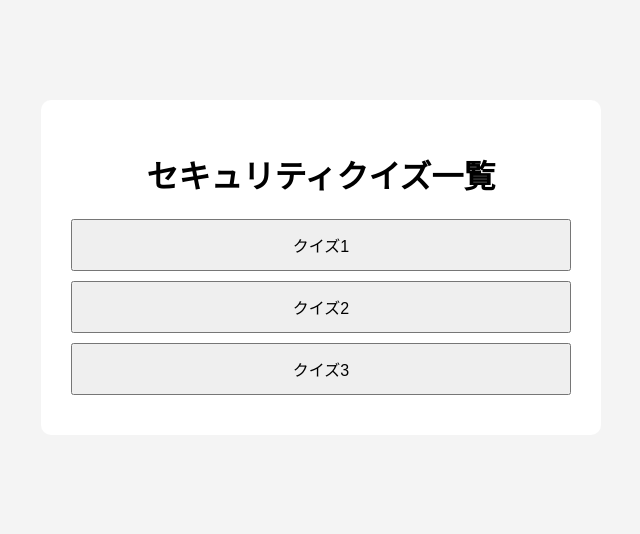
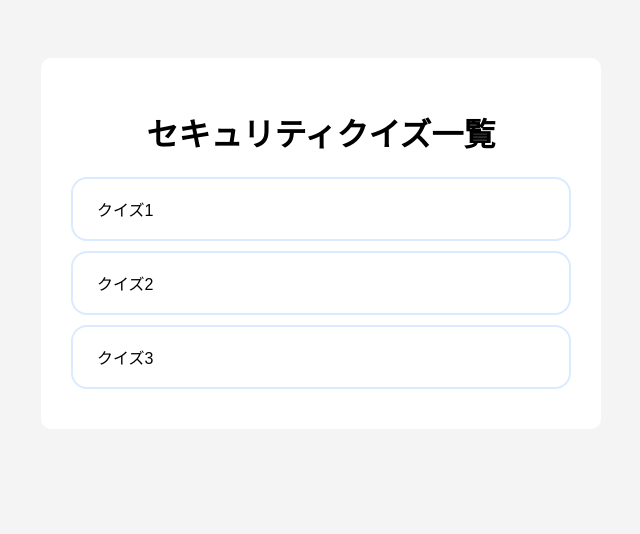
Before and after one commit to Suzuki-KA/P--, a FastAPI app: page / in a window 1280 px wide. Shown: the top 534 px of the page, without its empty margins (319-959 px from the left). Run offline with FastAPI, Linux system fonts and the light colour scheme.

Commit message:
UIの変更と正誤判定の修正

```diff
--- a/app.py
+++ b/app.py
@@ -18,8 +18,6 @@ problems = [p for p in problems if isinstance(p, dict) and "number" in p]
 
 # staticフォルダを公開することで中のcss、jsをhtmlが呼び出せるようにする
 app.mount("/static", StaticFiles(directory="static"), name="static")
-# dataフォルダを公開して problem.json を fetch できるようにする
-app.mount("/data", StaticFiles(directory="data"), name="data")
 
 # HTML表示
 @app.get("/", response_class=HTMLResponse)
--- a/static/script.js
+++ b/static/script.js
@@ -7,6 +7,8 @@ function hideAllScreens() {
         .classList.add("hidden");
 
     document.getElementById("quiz-screen")
+        .classList.add("hidden");
+    document.getElementById("image-screen")
         .classList.add("hidden");
 
     document.getElementById("explanation-screen")
@@ -70,16 +72,24 @@ function showQuizScreen() {
 
     document.getElementById("quiz-screen")
         .classList.remove("hidden");
+    document.getElementById("image-screen")
+        .classList.remove("hidden");
 
     // 問題文を画面に反映してから表示
     const h2quiz = document.getElementById("question-text");
     if (h2quiz) h2quiz.textContent = currentQuestion || "";
+
+    // const imageUrl = document.getElementById("image-url");
+    // if (imageUrl) imageUrl.textContent = currentImageUrl || "";
+    // console.log(imageUrl);
+    // imageUrl.src = imageUrl;
 
     for (i = 1; i <= 4; i++) {
         const select = document.getElementById(`select${i}`);
         if (select) select.textContent = questionData.options[i - 1].option || "";
         console.log(select.textContent);
     }
+
 }
 
 function showExplanationScreen() {
@@ -99,6 +109,7 @@ let currentProblemId = null;
 let currentQuestion = null;
 let questionData = null;
 let currentExplanation = null;
+let currentImageUrl =null;
 
 //クイズ番号の指定と説明動画URLを取得
 async function studyQuiz(quizId) {
@@ -125,6 +136,11 @@ async function studyQuiz(quizId) {
             : questionData.question || "";
 
         currentQuestion = question;
+
+        // const image = typeof questionData === "string"
+        //     ? questionData
+        //     : questionData.image || "";
+        // currentImageUrl = image;
 
         const explanationResponse = await fetch(`/problem/${quizId}/explanation`);
         if (!explanationResponse.ok) throw new Error('問題の取得に失敗しました');
@@ -157,8 +173,8 @@ function answerQuestion(answerId) {
     })
         .then(response => response.json())
         .then(result => {
-            console.log(result);
-            if (result.corect == "true") {
+            console.log(result.corect);
+            if (result.corect === true) {
                 alert("〇 正解！");
             } else {
                 alert("× 不正解");
--- a/static/style.css
+++ b/static/style.css
@@ -1,12 +1,24 @@
+:root {
+    --primary-blue: #2563eb;      /* 信頼のブルー */
+    --deep-blue: #1e40af;         /* 濃いブルー（強調） */
+    --soft-blue: #dbeafe;         /* 薄いブルー（背景用） */
+    --bg-light: #f8fafc;          /* 全体背景 */
+    --text-main: #1e293b;         /* メイン文字色 */
+    --white: #ffffff;
+    --transition: all 0.3s ease;
+}
 body {
     background-color: #f4f4f4;
     font-family: sans-serif;
     text-align: center;
+    display: flex;
+    gap: 20px;
 }
 
 .screen {
-    width: 500px;
-    margin: 100px auto;
+    width: 90%;
+    max-width: 500px;
+    margin: 50px auto;
     background: white;
     padding: 30px;
     border-radius: 10px;
@@ -14,7 +26,7 @@ body {
 
 .screenvideo {
     width: 800px;
-    margin: 100px auto;
+    margin: 50px auto;
     background: white;
     padding: 30px;
     border-radius: 10px;
@@ -33,3 +45,74 @@ button {
     font-size: 16px;
     cursor: pointer;
 }
+
+/*かざり*/
+
+/*プロセス*/
+.progress-container {
+    background-color: var(--soft-blue);
+    border-radius: 10px;
+    height: 10px;
+    width: 100%;
+    margin-bottom: 10px;
+}
+
+.progress-bar {
+    background-color: var(--primary-blue);
+    height: 100%;
+    border-radius: 10px;
+    transition: var(--transition);
+}
+
+.step-number {
+    font-size: 0.85rem;
+    font-weight: 600;
+    color: var(--primary-blue);
+    text-transform: uppercase;
+    text-align: left;
+}
+
+/* 選択肢カードのレイアウト */
+.options-grid {
+    display: flex;
+    flex-direction: column;
+    gap: 16px;
+}
+
+.option-card {
+    display: flex;
+    align-items: center;
+    padding: 18px 24px;
+    background: var(--white);
+    border: 2px solid var(--soft-blue);
+    border-radius: 16px;
+    cursor: pointer;
+    transition: var(--transition);
+    text-align: left;
+}
+
+.option-card:hover {
+    border-color: var(--primary-blue);
+    background-color: var(--soft-blue);
+    transform: translateX(5px);
+}
+
+.option-label {
+    background: var(--primary-blue);
+    color: var(--white);
+    width: 32px;
+    height: 32px;
+    display: flex;
+    align-items: center;
+    justify-content: center;
+    border-radius: 8px;
+    margin-right: 15px;
+    font-weight: bold;
+    flex-shrink: 0;
+}
+
+.option-card p {
+    margin: 0;
+    font-size: 1rem;
+    font-weight: 500;
+}
--- a/templetes/index.html
+++ b/templetes/index.html
@@ -12,7 +12,7 @@
     <div id="menu-screen" class="screen">
 
         <h1>セキュリティクイズ一覧</h1>
-        <button onclick="studyQuiz(1)">
+        <button class="option-card" onclick="studyQuiz(1)">
             クイズ1
         </button>
         <button class="option-card" onclick="studyQuiz(2)">
@@ -26,10 +26,15 @@
 
     <!-- 動画視聴画面 -->
     <div id="study-screen" class="screenvideo hidden">
+    <header>
+            <div class="progress-container">
+                <div class="progress-bar" style="width: 33%;"></div>
+            </div>
+            <div class="step-number">Step 1 / 3</div>
+        </header>
 
         <h1>動画視聴</h1>
-        <iframe id="video-frame" width="800" height="450" src=""
-            title="YouTube video player" frameborder="0"
+        <iframe id="video-frame" width="800" height="450" src="" title="YouTube video player" frameborder="0"
             allow="accelerometer; autoplay; clipboard-write; encrypted-media; gyroscope; picture-in-picture"
             referrerpolicy="strict-origin-when-cross-origin" allowfullscreen>
         </iframe>
@@ -40,31 +45,52 @@
     </div>
 
     <!-- クイズ画面 -->
+    <div id="image-screen" class="screen hidden">
+        <h1>シナリオ</h1>
+        <img id="image-url" src="" width="300">
+    </div>
+
     <div id="quiz-screen" class="screen hidden">
+    <header >
+            <div class="progress-container">
+                <div class="progress-bar" style="width: 66%;"></div>
+            </div>
+            <div class="step-number">Step 2 / 3</div>
+        </header>
 
-        <h1 >問題</h1>
+        <h1>問題</h1>
         <h2 id="question-text"></h2>
-
-            <button class="option-button" onclick="answerQuestion(1)">
+        <div class="options-grid">
+            <button class="option-card" onclick="answerQuestion(1)">
+            <span class="option-label">1</span>
             <p id="select1"></p>
         </button>
-
-            <button class="option-button" onclick="answerQuestion(2)">
+        <button class="option-card" onclick="answerQuestion(2)">
+            <span class="option-label">2</span>
             <p id="select2"></p>
         </button>
-
-            <button class="option-button" onclick="answerQuestion(3)">
+        <button class="option-card" onclick="answerQuestion(3)">
+            <span class="option-label">3</span>
             <p id="select3"></p>
         </button>
-
-            <button class="option-button" onclick="answerQuestion(4)">
+        <button class="option-card" onclick="answerQuestion(4)">
+            <span class="option-label">4</span>
             <p id="select4"></p>
         </button>
 
         </div>
 
+
+    </div>
+
     <!-- 解説画面 -->
     <div id="explanation-screen" class="screen hidden">
+        <header >
+            <div class="progress-container">
+                <div class="progress-bar" style="width: 100%;"></div>
+            </div>
+            <div class="step-number">Step 3 / 3</div>
+        </header>
 
         <h1>解説</h1>
 
```
Lines whose indentation alone changed are shown as unchanged.
